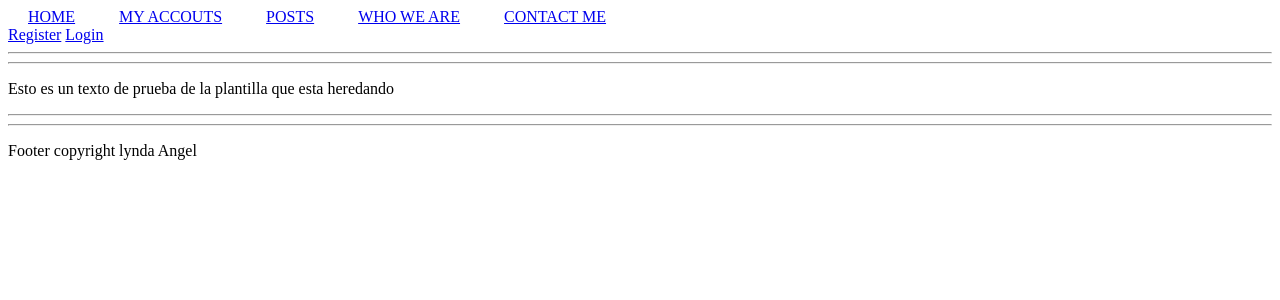
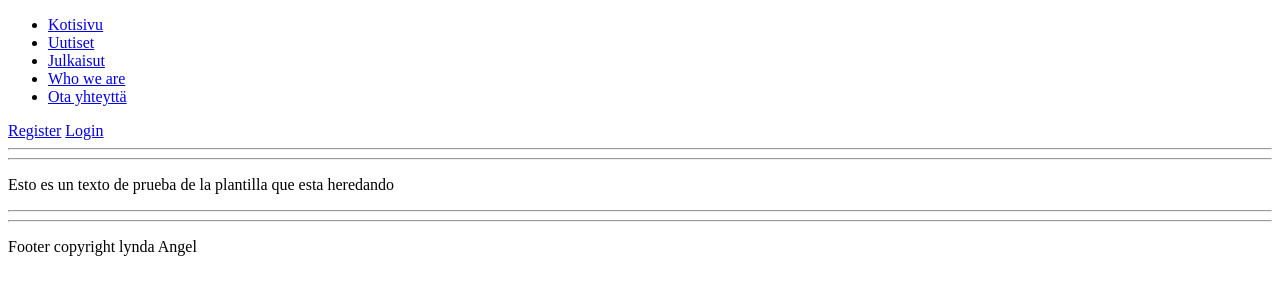
Before and after one commit to AcaoAngel/Oth, a Django app: page /blog/ in a window 1280 px wide. Shown: the top 300 px of the page. Run offline with Django 3.2, Linux system fonts and the light colour scheme.

```diff
--- a/Oth_app/templates/superior/menu.html
+++ b/Oth_app/templates/superior/menu.html
@@ -3,8 +3,10 @@
 <head>
     <meta charset="UTF-8">
     <meta name="viewport" content="width=device-width, initial-scale=1.0">
+
+
     <title>menu</title>
-    <style>
+    <!-- <style>
         #menu{
             margin: 0;
             padding: 0;
@@ -16,15 +18,40 @@
             display: inline;
             margin: 0 20px;
         }
-    </style>
+    </style> -->
 </head>
 <body>
-    <ul id="menu">
+    <!-- <ul id="menu">
         <li><a href="{% url 'profiles:home' %}">Home</a></li>
-        <li><a href="{% url 'profiles:home' %}">My accouts</a></li><!--not created yet-->
+        <li><a href="{% url 'profiles:home' %}">My accouts</a></li>
         <li><a href="{% url 'Post:all_posts' %}">Posts</a></li>
-        <li><a href="{% url 'profiles:home' %}">Who we are</a></li><!--not created yet-->
+        <li><a href="{% url 'profiles:home' %}">Who we are</a></li>
         <li><a href="{% url 'Contact:contact' %}">Contact me</a></li>
-    </ul>
+    </ul> -->
+
+
+
+    <nav>
+		<div class="menu-nav">
+			<ul>
+				<li class="active"><a href="{% url 'profiles:index' %}"><i class="fa fa-home" ></i>Kotisivu</a> </li>
+				<li class="#"><a href="{% url 'profiles:index' %}">Uutiset</a></i></li>
+                <li class="#"><a href="{% url 'Post:all_posts' %}">Julkaisut</a></li>
+                <li class="#"><a href="{% url 'profiles:home' %}">Who we are</a></li>
+				<li class="#"><a href="{% url 'Contact:contact' %}"><i class="fa fa-phone" ></i>Ota yhteyttä</a></li>
+
+
+			</ul>
+
+		</div>
+	</nav>
+
+
+
+
+
+
+
+
 </body>
 </html>
--- a/profiles/urls.py
+++ b/profiles/urls.py
@@ -4,7 +4,7 @@ from . import views
 app_name='profiles'
 urlpatterns = [
 
-    re_path(r'^$', views.HomeView.as_view(), name='home'),
+    re_path(r'^$', views.HomeView.as_view(), name='index'),
     re_path(r'^sign_up/$', views.SignUpView.as_view(), name='sign_up'),
     re_path(r'^sign_in/$', views.SignInView.as_view(), name='sign_in'),
     re_path(r'^sign_out/$', views.SignOutView.as_view(), name='sign_out'),
```
